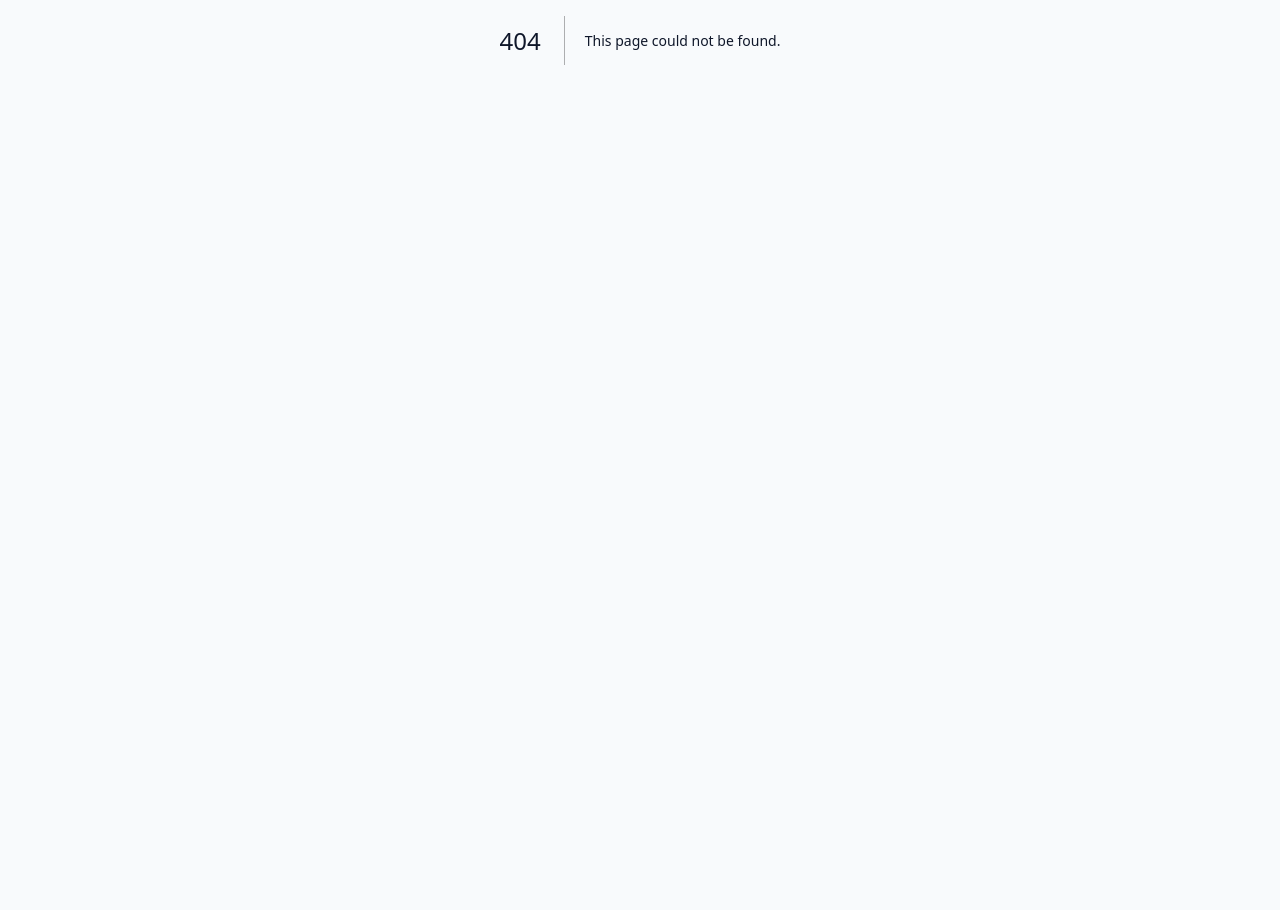
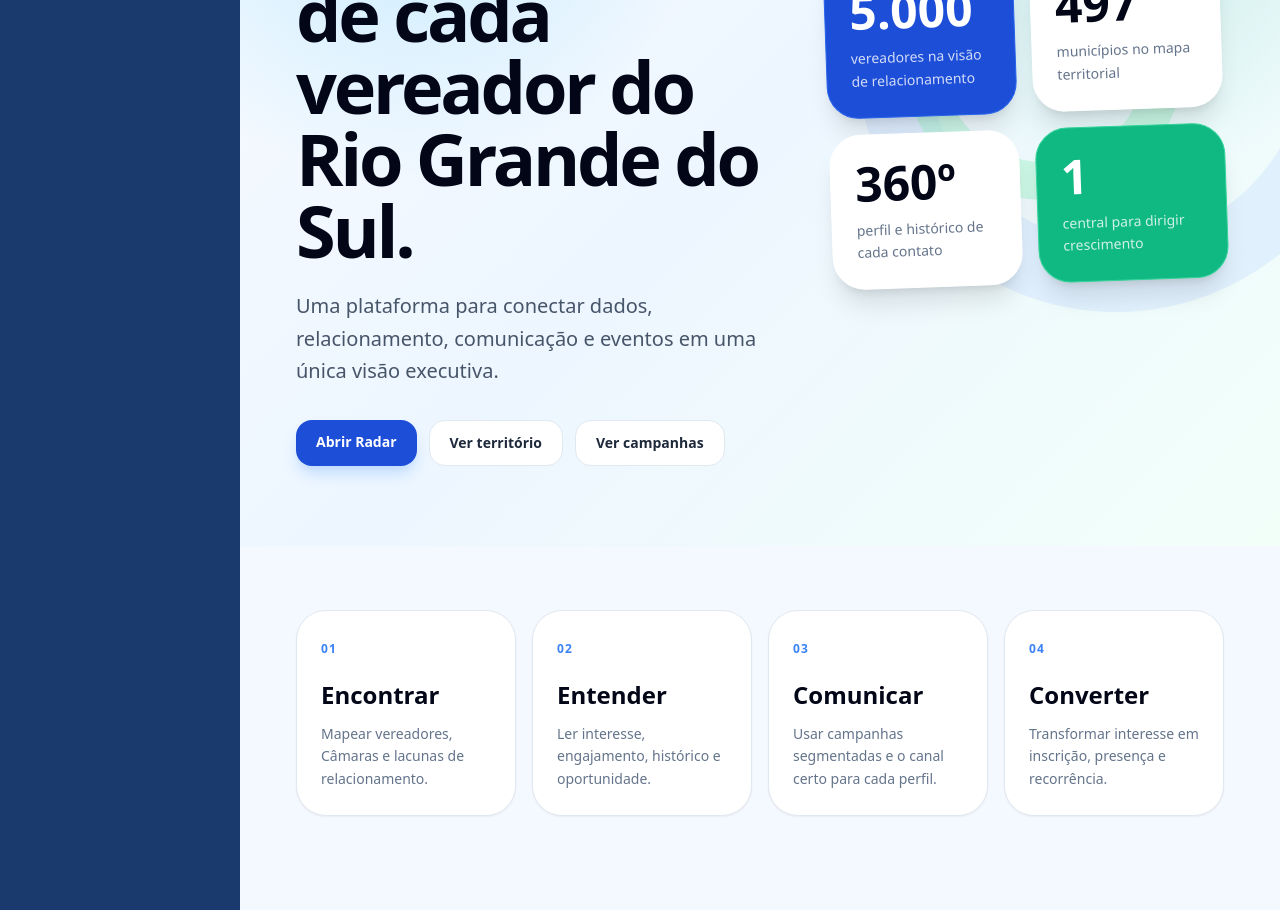
Before and after one commit to Wspinheiro111/uvergs-360, a Next.js app in the folder apps/web/: page /admin/growth/presentation in a window 1280 px wide. Before the commit this address had no page. Shown: the part 360-1270 px from the top of the page. Before the commit the page ends 800 px from the top, so only its background shows below. Built offline with nearby package versions, Linux system fonts and the light colour scheme.

Commit message:
feat(demo): add executive presentation mode

```diff
--- /dev/null
+++ b/apps/web/src/app/admin/growth/presentation/page.tsx
@@ -0,0 +1,33 @@
+import Link from "next/link";
+
+const pillars = [
+  ["01","Encontrar","Mapear vereadores, Câmaras e lacunas de relacionamento."],
+  ["02","Entender","Ler interesse, engajamento, histórico e oportunidade."],
+  ["03","Comunicar","Usar campanhas segmentadas e o canal certo para cada perfil."],
+  ["04","Converter","Transformar interesse em inscrição, presença e recorrência."],
+];
+
+export default function PresentationModePage(){
+  return <div className="min-h-screen bg-[#f4f8ff] text-slate-950">
+    <section className="relative min-h-[88vh] overflow-hidden flex items-center">
+      <div className="absolute inset-0 bg-[radial-gradient(circle_at_15%_20%,rgba(56,189,248,.24),transparent_28%),radial-gradient(circle_at_85%_25%,rgba(16,185,129,.18),transparent_25%),linear-gradient(135deg,#f8fbff_0%,#edf6ff_50%,#f2fff9_100%)]" />
+      <div className="absolute -right-24 top-24 w-[520px] h-[520px] rounded-full border-[70px] border-blue-200/35" />
+      <div className="absolute right-24 top-56 w-[280px] h-[280px] rounded-full border-[38px] border-emerald-200/50" />
+      <div className="relative max-w-[1500px] mx-auto px-8 lg:px-14 py-20 grid lg:grid-cols-[1.1fr_.9fr] gap-12 items-center">
+        <div><div className="inline-flex items-center gap-2 rounded-full bg-white border border-blue-100 shadow-sm px-4 py-2 text-xs font-bold tracking-widest uppercase text-blue-700">UVERGS 360 · Visão de futuro</div><h1 className="mt-6 text-5xl lg:text-7xl font-black tracking-[-.045em] leading-[.95] max-w-5xl">Uma UVERGS mais próxima de cada vereador do Rio Grande do Sul.</h1><p className="mt-6 text-xl text-slate-600 max-w-3xl leading-relaxed">Uma plataforma para conectar dados, relacionamento, comunicação e eventos em uma única visão executiva.</p><div className="mt-8 flex flex-wrap gap-3"><Link href="/admin/growth" className="rounded-2xl bg-blue-700 text-white px-5 py-3 text-sm font-semibold shadow-lg shadow-blue-200">Abrir Radar</Link><Link href="/admin/growth/territory" className="rounded-2xl bg-white border border-slate-200 px-5 py-3 text-sm font-semibold text-slate-800">Ver território</Link><Link href="/admin/growth/campaigns" className="rounded-2xl bg-white border border-slate-200 px-5 py-3 text-sm font-semibold text-slate-800">Ver campanhas</Link></div></div>
+        <div className="grid grid-cols-2 gap-4 rotate-[-2deg]">{[["5.000","vereadores na visão de relacionamento"],["497","municípios no mapa territorial"],["360º","perfil e histórico de cada contato"],["1","central para dirigir crescimento"]].map(([v,l],i)=><div key={l} className={`rounded-[32px] p-6 border shadow-xl ${i===0?"bg-blue-700 text-white border-blue-600":i===3?"bg-emerald-500 text-white border-emerald-400":"bg-white border-white"}`}><p className="text-4xl lg:text-5xl font-black">{v}</p><p className={`mt-3 text-sm leading-relaxed ${i===0||i===3?"text-white/80":"text-slate-500"}`}>{l}</p></div>)}</div>
+      </div>
+    </section>
+
+    <section className="max-w-[1500px] mx-auto px-8 lg:px-14 py-16">
+      <div className="grid lg:grid-cols-4 gap-4">{pillars.map(([n,title,text])=><article key={n} className="rounded-[30px] bg-white border border-slate-200 p-6 shadow-sm hover:-translate-y-1 transition-transform"><span className="text-xs font-black tracking-widest text-blue-500">{n}</span><h2 className="mt-5 text-2xl font-bold">{title}</h2><p className="mt-3 text-sm text-slate-500 leading-relaxed">{text}</p></article>)}</div>
+    </section>
+
+    <section className="max-w-[1500px] mx-auto px-8 lg:px-14 py-8 grid lg:grid-cols-[1.25fr_.75fr] gap-5">
+      <article className="rounded-[36px] bg-[#0b2554] text-white p-8 lg:p-10 overflow-hidden relative"><div className="absolute right-0 bottom-0 w-72 h-72 rounded-full bg-cyan-400/10 blur-3xl"/><p className="text-xs font-bold tracking-widest uppercase text-cyan-300">A mudança de lógica</p><h2 className="mt-3 text-4xl font-black tracking-tight max-w-4xl">Sair da lista de contatos e chegar à inteligência de relacionamento.</h2><div className="mt-8 grid sm:grid-cols-2 gap-3">{[["Antes","Quem podemos convidar?"],["Depois","Quem tem maior chance de participar?"],["Antes","Mandar para todos"],["Depois","Falar com o público certo, do jeito certo"]].map(([a,b])=><div key={a+b} className="rounded-2xl bg-white/10 border border-white/10 p-5"><p className="text-[11px] uppercase tracking-widest text-blue-200">{a}</p><p className="mt-2 font-semibold">{b}</p></div>)}</div></article>
+      <article className="rounded-[36px] bg-gradient-to-br from-emerald-100 via-white to-cyan-100 border border-emerald-100 p-8"><p className="text-xs font-bold uppercase tracking-widest text-emerald-700">Resultado esperado</p><div className="mt-6 space-y-5">{[["Mais alcance","mais vereadores conhecidos e alcançáveis"],["Mais participação","mais inscrições e presença nos eventos"],["Mais recorrência","mais relacionamento ao longo do mandato"],["Mais inteligência","decisões baseadas em dados e comportamento"]].map(([t,d])=><div key={t} className="flex gap-4"><div className="w-10 h-10 shrink-0 rounded-2xl bg-emerald-600 text-white flex items-center justify-center font-bold">✓</div><div><p className="font-bold text-slate-900">{t}</p><p className="text-sm text-slate-500 mt-1">{d}</p></div></div>)}</div></article>
+    </section>
+
+    <section className="max-w-[1500px] mx-auto px-8 lg:px-14 py-16"><div className="rounded-[40px] bg-white border border-slate-200 p-8 lg:p-12 shadow-sm text-center"><p className="text-xs font-bold uppercase tracking-[.25em] text-blue-700">UVERGS 360</p><h2 className="mt-4 text-4xl lg:text-6xl font-black tracking-tight">Conectar. Conhecer. Atrair. Converter. Manter.</h2><p className="mt-5 text-lg text-slate-500 max-w-3xl mx-auto">A tecnologia como ponte entre a UVERGS, as Câmaras Municipais e cada vereador do Rio Grande do Sul.</p><div className="mt-8 flex justify-center"><Link href="/admin/growth" className="rounded-2xl bg-slate-950 text-white px-6 py-3.5 font-semibold">Entrar na experiência</Link></div></div></section>
+  </div>;
+}
```
